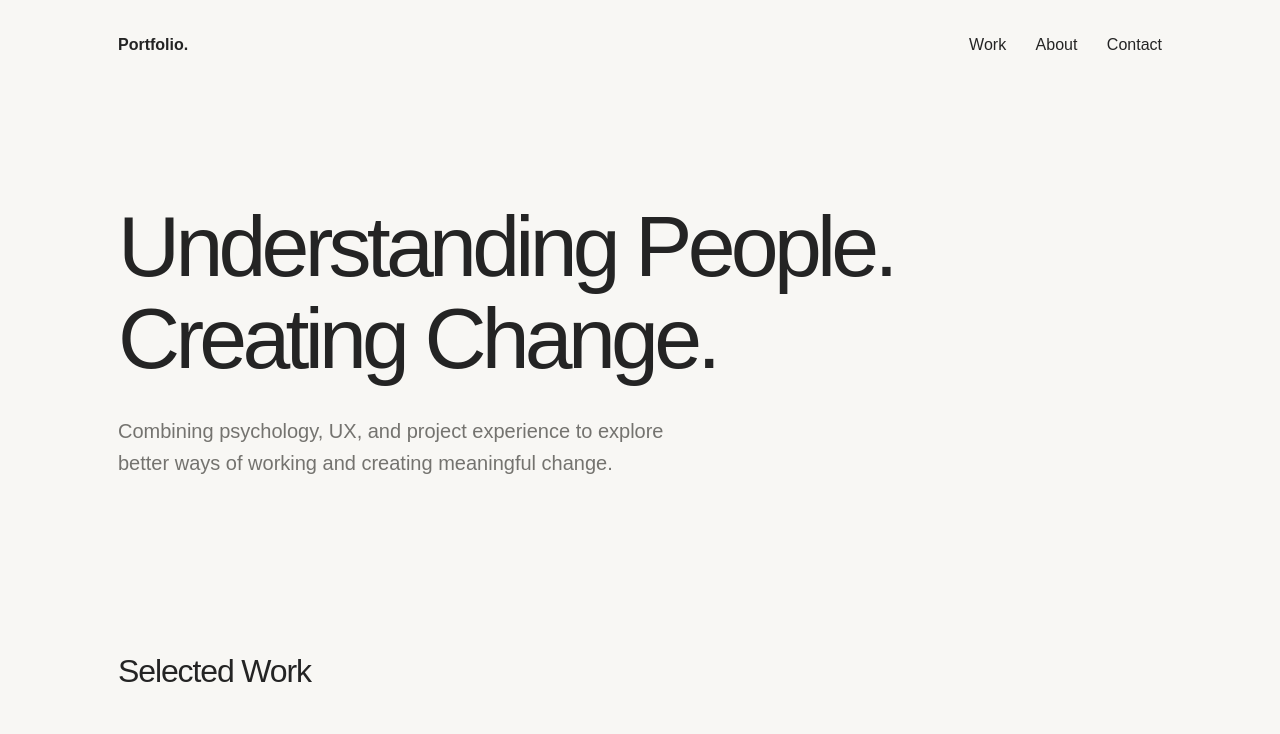
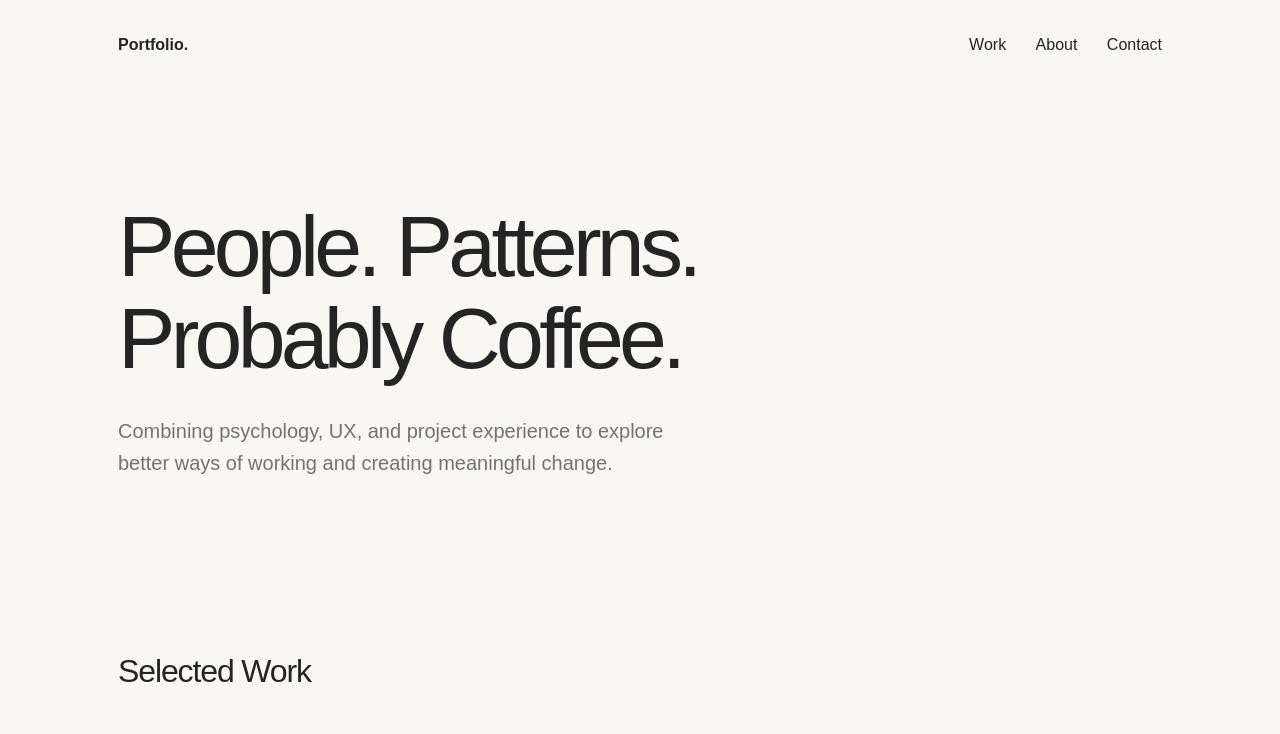
Before and after one commit to casio8899/casio8899, a plain HTML site: page index.html in a window 1280 px wide. Shown: the top 734 px of the page. Drawn offline with Linux system fonts and the light colour scheme.

Commit message:
Update hero section heading in index.html

```diff
--- a/index.html
+++ b/index.html
@@ -130,7 +130,7 @@
     <main>
       <! --===== INTRODUKTION ===== --->
       <section class="hero">
-        <h1>Understanding People.<br>Creating Change.</h1>
+        <h1>People. Patterns.<br>Probably Coffee.</h1>
         <p>
           Combining psychology, UX, and project
           experience to explore better ways of
```
